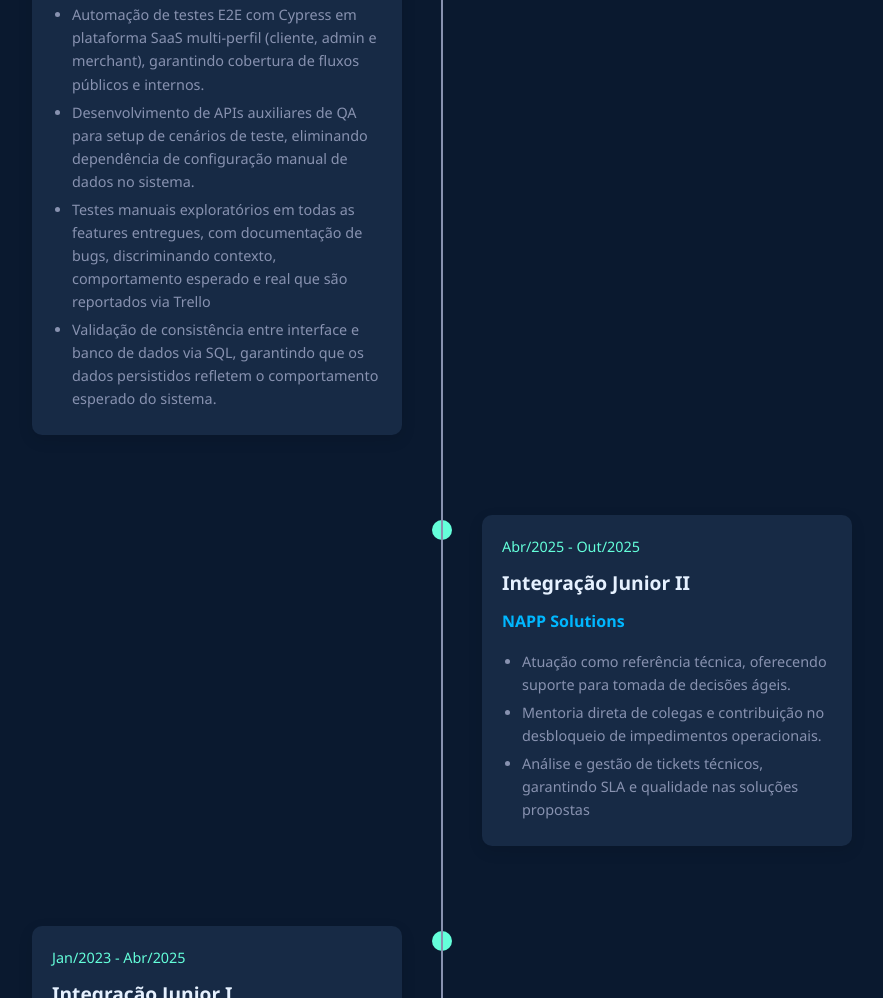
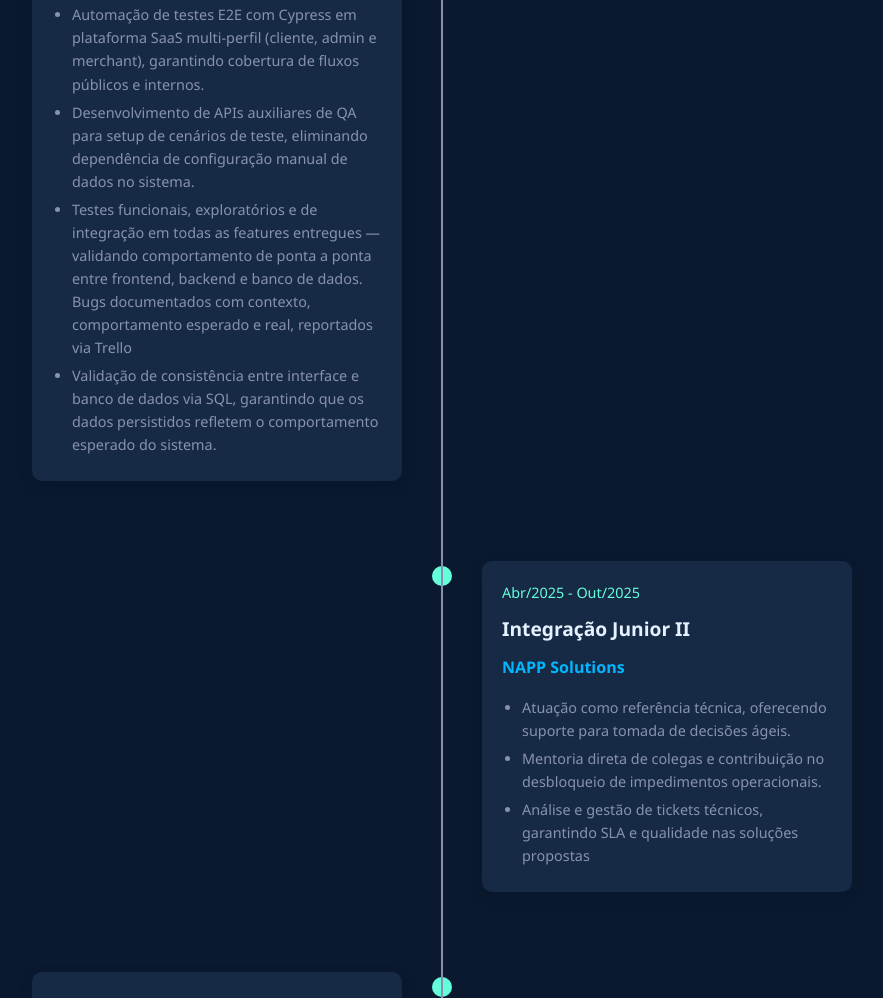
Before and after one commit to RonaldoMontan/ronaldomontan.github.io, a plain HTML site: page index.html in a window 1280 px wide. Shown: the part 2328-3326 px from the top of the page, without its empty margins (198-1081 px from the left). Drawn offline with Linux system fonts and the light colour scheme.

Commit message:
fix: update job desription

```diff
--- a/index.html
+++ b/index.html
@@ -111,7 +111,7 @@
                             <ul>
                                 <li>Automação de testes E2E com Cypress em plataforma SaaS multi-perfil (cliente, admin e merchant), garantindo cobertura de fluxos públicos e internos.</li>
                                 <li>Desenvolvimento de APIs auxiliares de QA para setup de cenários de teste, eliminando dependência de configuração manual de dados no sistema.</li>
-                                <li>Testes manuais exploratórios em todas as features entregues, com documentação de bugs, discriminando contexto, comportamento esperado e real que são reportados via Trello</li>
+                                <li>Testes funcionais, exploratórios e de integração em todas as features entregues — validando comportamento de ponta a ponta entre frontend, backend e banco de dados. Bugs documentados com contexto, comportamento esperado e real, reportados via Trello</li>
                                 <li>Validação de consistência entre interface e banco de dados via SQL, garantindo que os dados persistidos refletem o comportamento esperado do sistema.</li>
                             </ul>
                         </div>
```
